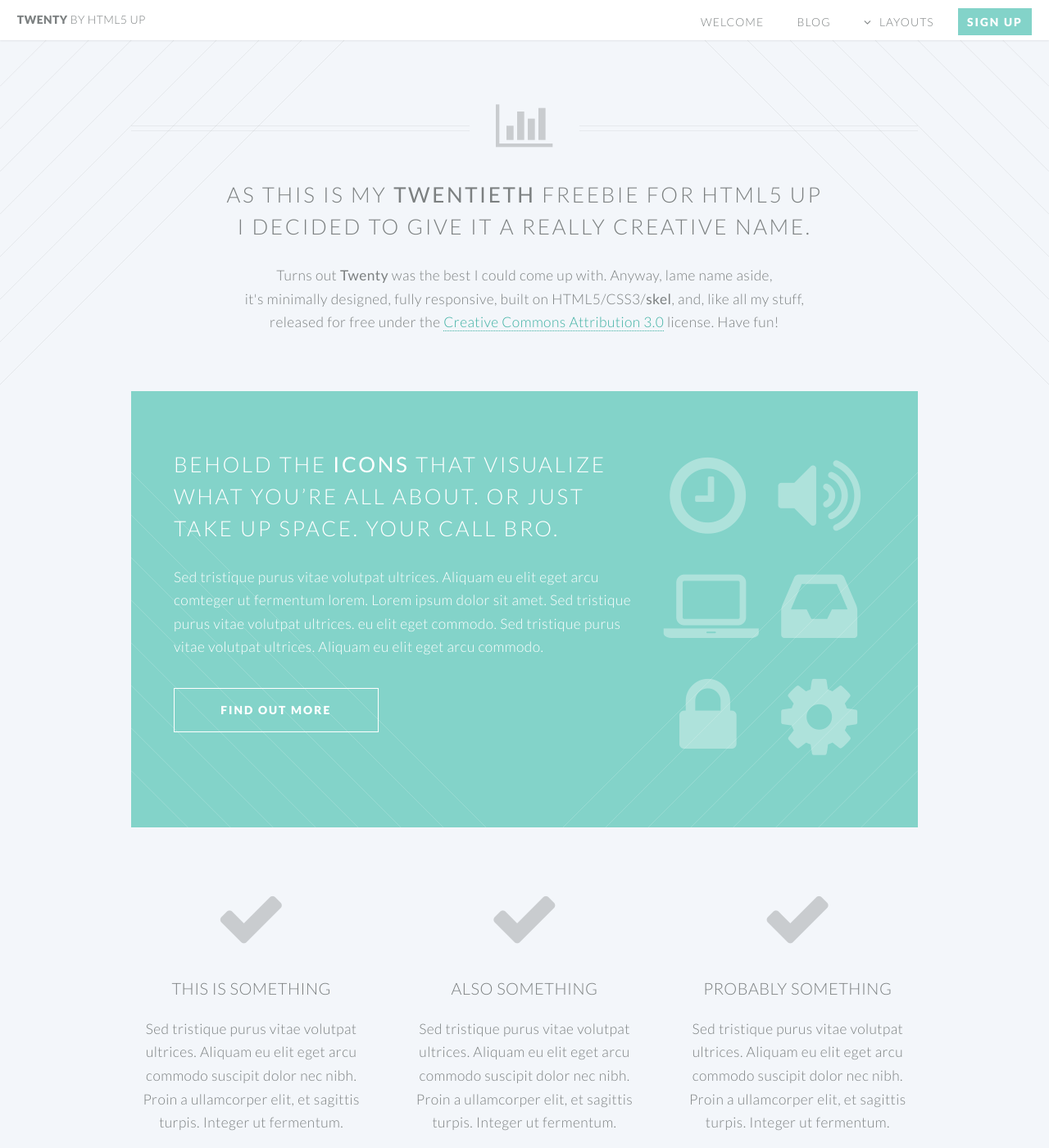
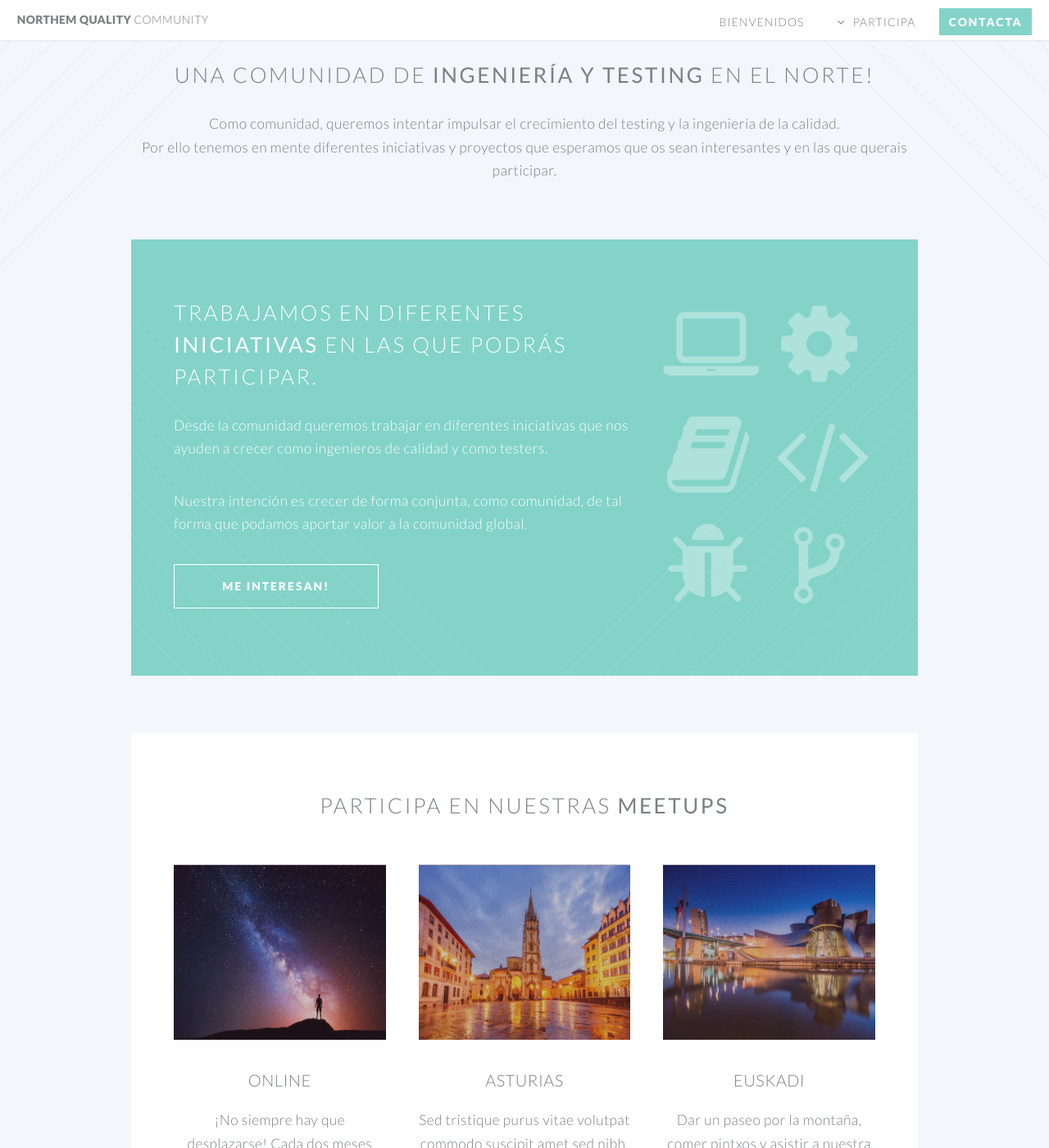
Before and after one commit to NorthemQuality/northemquality.github.io, a Jekyll site: the page built from index.html, in a window 1280 px wide and 1400 px high, scrolled down 564 px. Shown: the whole window at 82% size. Built offline with Jekyll 4.4.1, drawn with Linux system fonts in a browser that asks for light colours; some of the changed text lies outside the part shown.

Commit message:
Página principal modificada. Añadida página de iniciativas

```diff
--- a/_config.yml
+++ b/_config.yml
@@ -13,10 +13,10 @@
 # you will see them accessed via {{ site.title }}, {{ site.email }}, and so on.
 # You can create any custom variable you would like, and they will be accessible
 # in the templates via {{ site.myvariable }}.
-title: NorthemQuality
+title: Northem Quality
 email: northemquality.info@gmail.com
 description: >- # this means to ignore newlines until "baseurl:"
-  NorthemQuality ha nacido con la idea de ser una comunidad de testers
+  Northem Quality ha nacido con la idea de ser una comunidad de testers
   e ingenieros de calidad del software del Norte de España.
 baseurl: "" # the subpath of your site, e.g. /blog
 url: "https://northemquality.github.io/" # the base hostname & protocol for your site, e.g. http://example.com
--- a/_includes/banner.html
+++ b/_includes/banner.html
@@ -10,18 +10,14 @@
     <div class="inner">
 
         <header>
-            <h2>TWENTY</h2>
+            <h2>Northem Quality</h2>
         </header>
-        <p>This is <strong>Twenty</strong>, a free
-        <br />
-        responsive template
-        <br />
-        by <a href="http://html5up.net">HTML5 UP</a>.</p>
-        <footer>
+        <p>Community</p>
+        <!--footer>
             <ul class="buttons vertical">
                 <li><a href="#main" class="button fit scrolly">Tell Me More</a></li>
             </ul>
-        </footer>
+        </footer-->
 
     </div>
 
--- a/_includes/footer.html
+++ b/_includes/footer.html
@@ -2,15 +2,13 @@
 <footer id="footer">
 
     <ul class="icons">
-        <li><a href="#" class="icon circle fa-twitter"><span class="label">Twitter</span></a></li>
-        <li><a href="#" class="icon circle fa-facebook"><span class="label">Facebook</span></a></li>
-        <li><a href="#" class="icon circle fa-google-plus"><span class="label">Google+</span></a></li>
-        <li><a href="#" class="icon circle fa-github"><span class="label">Github</span></a></li>
-        <li><a href="#" class="icon circle fa-dribbble"><span class="label">Dribbble</span></a></li>
+        <li><a href="https://twitter.com/NorthemQuality" class="icon circle fa-twitter"><span class="label">Twitter</span></a></li>
+        <li><a href="https://github.com/NorthemQuality" class="icon circle fa-github"><span class="label">Github</span></a></li>
+        <li><a href="https://northemquality.slack.com/" class="icon circle fa-slack"><span class="label">Slack</span></a></li>
     </ul>
 
     <ul class="copyright">
-        <li>&copy; Untitled</li><li>Design: <a href="http://html5up.net">HTML5 UP</a></li>
+        <li>&copy; Northem Quality</li><li>Design: <a href="http://html5up.net">HTML5 UP</a></li>
     </ul>
 
 </footer>
--- a/_includes/header.html
+++ b/_includes/header.html
@@ -1,29 +1,18 @@
 <header id="header">
-				<h1 id="logo"><a href="/">Twenty <span>by HTML5 UP</span></a></h1>
+				<h1 id="logo"><a href="/">Northem Quality <span>Community</span></a></h1>
 				<nav id="nav">
 					<ul>
-						<li><a href="/">Welcome</a></li>
-                        <li><a href="/blog.html">Blog</a></li>
+						<li><a href="/">Bienvenidos</a></li>
 						<li class="submenu">
-							<a href="">Layouts</a>
+							<a href="">Participa</a>
 							<ul>
-								<li><a href="/left-sidebar.html">Left Sidebar</a></li>
-								<li><a href="/right-sidebar.html">Right Sidebar</a></li>
-								<li><a href="/no-sidebar.html">No Sidebar</a></li>
-								<li><a href="/contact.html">Contact</a></li>
-								<li class="submenu">
-									<a href="">Submenu</a>
-									<ul>
-										<li><a href="#">Dolore Sed</a></li>
-										<li><a href="#">Consequat</a></li>
-										<li><a href="#">Lorem Magna</a></li>
-										<li><a href="#">Sed Magna</a></li>
-										<li><a href="#">Ipsum Nisl</a></li>
-									</ul>
-								</li>
+								<li><a href="/iniciativas.html">Iniciativas</a></li>
+								<li><a href="/no-sidebar.html">Meetups</a></li>
+								<li><a href="/contact.html">Open source</a></li>
+								<li><a href="/right-sidebar.html">Código de conducta</a></li>
 							</ul>
 						</li>
-						<li><a href="#" class="button special">Sign Up</a></li>
+						<li><a href="/blog.html" class="button special">Contacta</a></li>
 					</ul>
 				</nav>
 			</header>
--- a/index.html
+++ b/index.html
@@ -5,16 +5,14 @@ layout: landing-page
 			<article id="main">
 
 				<header class="special container">
-					<span class="icon fa-bar-chart-o"></span>
-					<h2>As this is my <strong>twentieth</strong> freebie for HTML5 UP
+					<span class="icon fa-compass"></span>
+					<h2> Una comunidad de <strong> ingeniería y testing </strong> en el Norte!
 					<br />
-					I decided to give it a really creative name.</h2>
-					<p>Turns out <strong>Twenty</strong> was the best I could come up with. Anyway, lame name aside,
+					</h2>
+					<p>Como comunidad, queremos intentar impulsar el crecimiento del testing y la ingeniería de la calidad.
 					<br />
-					it's minimally designed, fully responsive, built on HTML5/CSS3/<strong>skel</strong>,
-					and, like all my stuff,
+					<p> Por ello tenemos en mente diferentes iniciativas y proyectos que esperamos que os sean interesantes y en las que querais participar.
 					<br />
-					released for free under the <a href="http://html5up.net/license">Creative Commons Attribution 3.0</a> license. Have fun!</p>
 				</header>
 
 				<!-- One -->
@@ -23,12 +21,19 @@ layout: landing-page
 							<div class="8u">
 
 								<header>
-									<h2>Behold the <strong>icons</strong> that visualize what you’re all about. or just take up space. your call bro.</h2>
+									<h2>Trabajamos en diferentes <strong>iniciativas</strong> en las que podrás participar. </h2>
 								</header>
-								<p>Sed tristique purus vitae volutpat ultrices. Aliquam eu elit eget arcu comteger ut fermentum lorem. Lorem ipsum dolor sit amet. Sed tristique purus vitae volutpat ultrices. eu elit eget commodo. Sed tristique purus vitae volutpat ultrices. Aliquam eu elit eget arcu commodo.</p>
+								<p>
+									Desde la comunidad queremos trabajar en diferentes iniciativas que nos ayuden a crecer como ingenieros de calidad
+									y como testers.
+								<p>
+								<p>
+								    Nuestra intención es crecer de forma conjunta, como comunidad, de tal forma que podamos aportar valor a la comunidad
+									global.
+								</p>
 								<footer>
 									<ul class="buttons">
-										<li><a href="#" class="button">Find Out More</a></li>
+										<li><a href="#" class="button">Me interesan!</a></li>
 									</ul>
 								</footer>
 
@@ -36,52 +41,13 @@ layout: landing-page
 							<div class="4u skel-cell-important">
 
 								<ul class="featured-icons">
-									<li><span class="icon fa-clock-o"><span class="label">Feature 1</span></span></li>
-									<li><span class="icon fa-volume-up"><span class="label">Feature 2</span></span></li>
-									<li><span class="icon fa-laptop"><span class="label">Feature 3</span></span></li>
-									<li><span class="icon fa-inbox"><span class="label">Feature 4</span></span></li>
-									<li><span class="icon fa-lock"><span class="label">Feature 5</span></span></li>
-									<li><span class="icon fa-cog"><span class="label">Feature 6</span></span></li>
+									<li><span class="icon fa-laptop"><span class="label">Feature 1</span></span></li>
+									<li><span class="icon fa-cog"><span class="label">Feature 2</span></span></li>
+									<li><span class="icon fa-book"><span class="label">Feature 3</span></span></li>
+									<li><span class="icon fa-code"><span class="label">Feature 4</span></span></li>
+									<li><span class="icon fa-bug"><span class="label">Feature 5</span></span></li>
+									<li><span class="icon fa-code-fork"><span class="label">Feature 6</span></span></li>
 								</ul>
-
-							</div>
-						</div>
-					</section>
-
-				<!-- Two -->
-					<section class="wrapper style1 container special">
-						<div class="row">
-							<div class="4u">
-
-								<section>
-									<span class="icon featured fa-check"></span>
-									<header>
-										<h3>This is Something</h3>
-									</header>
-									<p>Sed tristique purus vitae volutpat ultrices. Aliquam eu elit eget arcu commodo suscipit dolor nec nibh. Proin a ullamcorper elit, et sagittis turpis. Integer ut fermentum.</p>
-								</section>
-
-							</div>
-							<div class="4u">
-
-								<section>
-									<span class="icon featured fa-check"></span>
-									<header>
-										<h3>Also Something</h3>
-									</header>
-									<p>Sed tristique purus vitae volutpat ultrices. Aliquam eu elit eget arcu commodo suscipit dolor nec nibh. Proin a ullamcorper elit, et sagittis turpis. Integer ut fermentum.</p>
-								</section>
-
-							</div>
-							<div class="4u">
-
-								<section>
-									<span class="icon featured fa-check"></span>
-									<header>
-										<h3>Probably Something</h3>
-									</header>
-									<p>Sed tristique purus vitae volutpat ultrices. Aliquam eu elit eget arcu commodo suscipit dolor nec nibh. Proin a ullamcorper elit, et sagittis turpis. Integer ut fermentum.</p>
-								</section>
 
 							</div>
 						</div>
@@ -91,53 +57,40 @@ layout: landing-page
 					<section class="wrapper style3 container special">
 
 						<header class="major">
-							<h2>Next look at this <strong>cool stuff</strong></h2>
+							<h2>Participa en nuestras <strong>meetups</strong></h2>
 						</header>
 
 						<div class="row">
-							<div class="6u">
+							<div class="4u">
 
 								<section>
-									<a href="#" class="image featured"><img src="images/pic01.jpg" alt="" /></a>
+									<a href="#" class="image featured"><img src="images/milkyway.png" alt="" height="214"/></a>
 									<header>
-										<h3>A Really Fast Train</h3>
+										<h3>Online</h3>
+									</header>
+									<p>¡No siempre hay que desplazarse! Cada dos meses podrás participar en nuestras charlas. </p>
+								</section>
+
+							</div>
+							<div class="4u">
+
+								<section>
+									<a href="#" class="image featured"><img src="images/oviedo.png" alt="" height="214"/></a>
+									<header>
+										<h3>Asturias</h3>
 									</header>
 									<p>Sed tristique purus vitae volutpat commodo suscipit amet sed nibh. Proin a ullamcorper sed blandit. Sed tristique purus vitae volutpat commodo suscipit ullamcorper sed blandit lorem ipsum dolore.</p>
 								</section>
 
 							</div>
-							<div class="6u">
+							<div class="4u">
 
 								<section>
-									<a href="#" class="image featured"><img src="images/pic02.jpg" alt="" /></a>
+									<a href="#" class="image featured"><img src="images/bilbao.png" alt="" height="214"/></a>
 									<header>
-										<h3>An Airport Terminal</h3>
+										<h3>Euskadi</h3>
 									</header>
-									<p>Sed tristique purus vitae volutpat commodo suscipit amet sed nibh. Proin a ullamcorper sed blandit. Sed tristique purus vitae volutpat commodo suscipit ullamcorper sed blandit lorem ipsum dolore.</p>
-								</section>
-
-							</div>
-						</div>
-						<div class="row">
-							<div class="6u">
-
-								<section>
-									<a href="#" class="image featured"><img src="images/pic03.jpg" alt="" /></a>
-									<header>
-										<h3>Hyperspace Travel</h3>
-									</header>
-									<p>Sed tristique purus vitae volutpat commodo suscipit amet sed nibh. Proin a ullamcorper sed blandit. Sed tristique purus vitae volutpat commodo suscipit ullamcorper sed blandit lorem ipsum dolore.</p>
-								</section>
-
-							</div>
-							<div class="6u">
-
-								<section>
-									<a href="#" class="image featured"><img src="images/pic04.jpg" alt="" /></a>
-									<header>
-										<h3>And Another Train</h3>
-									</header>
-									<p>Sed tristique purus vitae volutpat commodo suscipit amet sed nibh. Proin a ullamcorper sed blandit. Sed tristique purus vitae volutpat commodo suscipit ullamcorper sed blandit lorem ipsum dolore.</p>
+									<p>Dar un paseo por la montaña, comer pintxos y asistir a nuestra meetup, no conocemos plan mejor.</p>
 								</section>
 
 							</div>
@@ -145,7 +98,7 @@ layout: landing-page
 
 						<footer class="major">
 							<ul class="buttons">
-								<li><a href="#" class="button">See More</a></li>
+								<li><a href="#" class="button">Ver más</a></li>
 							</ul>
 						</footer>
 
@@ -156,15 +109,4 @@ layout: landing-page
 		<!-- CTA -->
 			<section id="cta">
 
-				<header>
-					<h2>Ready to do <strong>something</strong>?</h2>
-					<p>Proin a ullamcorper elit, et sagittis turpis integer ut fermentum.</p>
-				</header>
-				<footer>
-					<ul class="buttons">
-						<li><a href="#" class="button special">Take My Money</a></li>
-						<li><a href="#" class="button">LOL Wut</a></li>
-					</ul>
-				</footer>
-
 			</section>
```
Also changed, not shown: iniciativas.html (added, +118 -0 lines), images/bilbao.png (added), images/blog.png (added), images/club_lectura.png (added), images/documentos copia.png (added), images/documentos.png (added), images/formacion.png (added), images/job.png (added), images/meetup.png (added), images/milkyway.png (added), images/opensource.png (added), images/oviedo.png (added), images/research.png (added).
